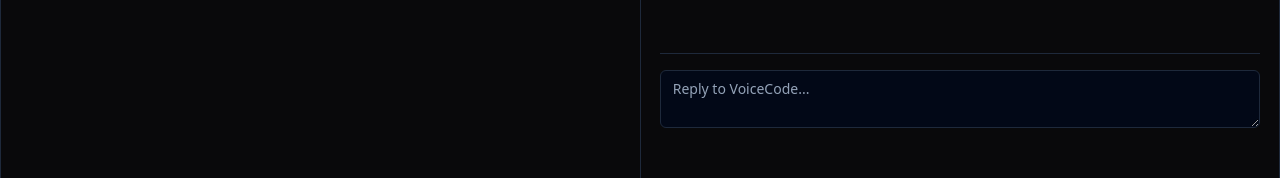
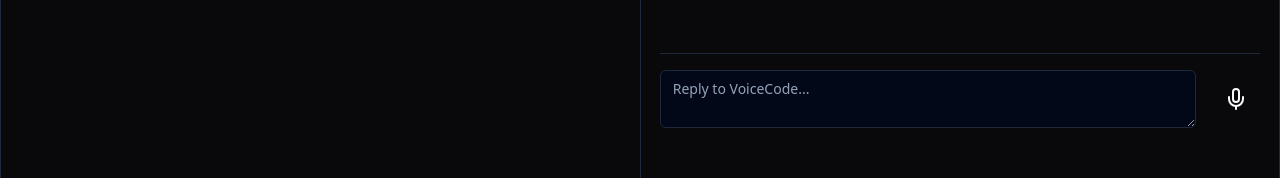
Before and after one commit to Rivaan-P/voicecode-web-github, a Next.js app: page /chat in a window 1280 px wide. Shown: the part 579-757 px from the top of the page. Built offline with nearby package versions, Linux system fonts and the light colour scheme.

Commit message:
add toggle and shortcut

```diff
--- a/package.json
+++ b/package.json
@@ -18,6 +18,7 @@
     "@radix-ui/react-progress": "^1.0.3",
     "@radix-ui/react-separator": "^1.0.3",
     "@radix-ui/react-slot": "^1.0.2",
+    "@radix-ui/react-toggle": "^1.0.3",
     "@radix-ui/react-tooltip": "^1.0.7",
     "class-variance-authority": "^0.7.0",
     "clsx": "^2.1.1",
--- a/src/app/chat/page.jsx
+++ b/src/app/chat/page.jsx
@@ -1,7 +1,18 @@
+"use client";
+
 import { Resizable } from "@/components/Resizable";
+import useKeyboardShortcut from "@/hooks/useKeyboardShortcut";
 import React from "react";
 
 const Chat = () => {
+  useKeyboardShortcut(["Control", " "], () => {
+    const button = document.getElementById("micButton");
+    if (button) {
+      button.click();
+    }
+    // console.log("pressed");
+  });
+
   return <Resizable />;
 };
 
--- a/src/components/DialogChat.jsx
+++ b/src/components/DialogChat.jsx
@@ -4,10 +4,12 @@ import { Input } from "@/components/ui/input";
 import { Separator } from "./ui/separator";
 import { Textarea } from "@/components/ui/textarea";
 import { useState } from "react";
+import { Toggle } from "@/components/ui/toggle";
 
 import { AutosizeTextarea } from "@/components/ui/autosize-textarea";
 
 import ChatMessage from "./ChatMessage";
+import { Mic } from "lucide-react";
 
 const ChatDialog = () => {
   const [messages, setMessages] = useState([]);
@@ -48,7 +50,7 @@ const ChatDialog = () => {
         ))}
       </div>
       <Separator className="my-4" />
-      <form onSubmit={handleSubmit}>
+      <form className="flex gap-4 items-center" onSubmit={handleSubmit}>
         <AutosizeTextarea
           maxHeight={200}
           name="message"
@@ -58,6 +60,9 @@ const ChatDialog = () => {
           onKeyDown={handleKeyDown}
           placeholder="Reply to VoiceCode..."
         />
+        <Toggle id="micButton" aria-label="Toggle bold">
+          <Mic />
+        </Toggle>
       </form>
     </div>
   );
--- /dev/null
+++ b/src/components/ui/toggle.jsx
@@ -0,0 +1,40 @@
+"use client"
+
+import * as React from "react"
+import * as TogglePrimitive from "@radix-ui/react-toggle"
+import { cva } from "class-variance-authority";
+
+import { cn } from "@/lib/utils"
+
+const toggleVariants = cva(
+  "inline-flex items-center justify-center rounded-md text-sm font-medium ring-offset-background transition-colors hover:bg-muted hover:text-muted-foreground focus-visible:outline-none focus-visible:ring-2 focus-visible:ring-ring focus-visible:ring-offset-2 disabled:pointer-events-none disabled:opacity-50 data-[state=on]:bg-accent data-[state=on]:text-accent-foreground",
+  {
+    variants: {
+      variant: {
+        default: "bg-transparent",
+        outline:
+          "border border-input bg-transparent hover:bg-accent hover:text-accent-foreground",
+      },
+      size: {
+        default: "h-10 px-3",
+        sm: "h-9 px-2.5",
+        lg: "h-11 px-5",
+      },
+    },
+    defaultVariants: {
+      variant: "default",
+      size: "default",
+    },
+  }
+)
+
+const Toggle = React.forwardRef(({ className, variant, size, ...props }, ref) => (
+  <TogglePrimitive.Root
+    ref={ref}
+    className={cn(toggleVariants({ variant, size, className }))}
+    {...props} />
+))
+
+Toggle.displayName = TogglePrimitive.Root.displayName
+
+export { Toggle, toggleVariants }
--- /dev/null
+++ b/src/hooks/useKeyboardShortcut.js
@@ -0,0 +1,32 @@
+// src/hooks/useKeyboardShortcut.js
+import { useEffect, useRef } from "react";
+
+const useKeyboardShortcut = (keys, callback) => {
+  const keysPressed = useRef(new Set());
+
+  useEffect(() => {
+    const handleKeyDown = (event) => {
+      keysPressed.current.add(event.key);
+
+      if (keys.every((key) => keysPressed.current.has(key))) {
+        callback();
+      }
+    };
+
+    const handleKeyUp = (event) => {
+      keysPressed.current.delete(event.key);
+    };
+
+    window.addEventListener("keydown", handleKeyDown);
+    window.addEventListener("keyup", handleKeyUp);
+
+    return () => {
+      window.removeEventListener("keydown", handleKeyDown);
+      window.removeEventListener("keyup", handleKeyUp);
+    };
+  }, [keys, callback]);
+
+  return null;
+};
+
+export default useKeyboardShortcut;
```
Also changed, not shown: 1 other file (tests, documents, lock files or other folders).
